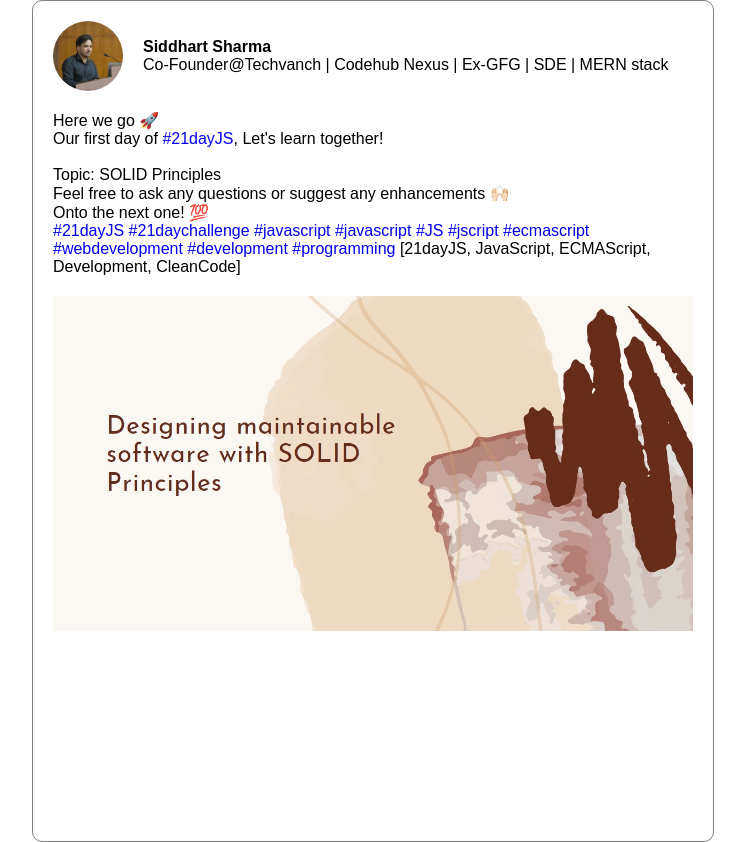
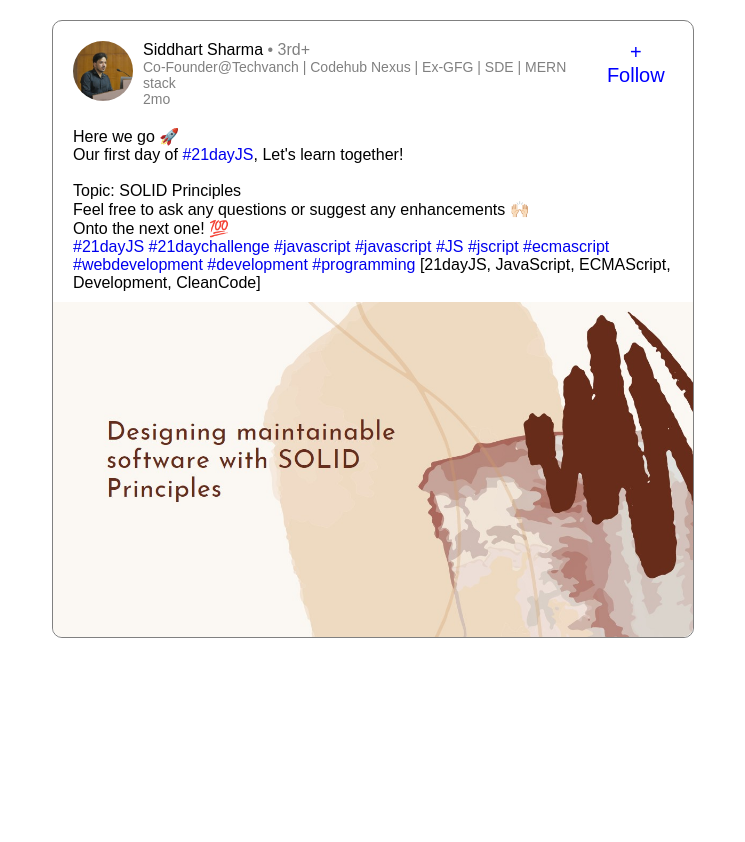
Before and after one commit to Lalitk52221/MERN-Assignment-Test, a plain HTML site: page index.html in a window 1280 px wide. Shown: the whole page, without its empty margins (267-1012 px from the left). After the commit the page ends 800 px from the top, so only its background shows below. Drawn offline with Linux system fonts and the light colour scheme.

Commit message:
changes layout

```diff
--- a/index.html
+++ b/index.html
@@ -1,23 +1,31 @@
 <!DOCTYPE html>
 <html lang="en">
+
 <head>
     <meta charset="UTF-8">
     <meta name="viewport" content="width=device-width, initial-scale=1.0">
     <title>LinkedIn</title>
     <link rel="stylesheet" href="style.css">
 </head>
+
 <body>
     <div class="card">
         <header>
+            <div class="profile">
+            <img src="./Images/Profile.jpeg" alt="" class="profileImg">
+            <div class="profile_details">
+                <p class="profileName">Siddhart Sharma <span class="rank">• 3rd+</span></p>
+                <p class="profile_Dec">Co-Founder@Techvanch | Codehub Nexus | Ex-GFG | SDE | MERN stack</p>
+                <p class="profile_Dec">2mo</p>
+            </div>
+        </div>
+            <button>+ Follow</button>
+        </header>
+        <div class="post">
+            <p class="postContent">
 
-                <img src="./Images/Profile.jpeg" alt="" class="profileImg">
-                <div class="profile">
-                    <p class="profileName">Siddhart Sharma</p>
-                    <p>Co-Founder@Techvanch | Codehub Nexus | Ex-GFG | SDE | MERN stack</p>
-                </div>
 
-        </header>
-        <main>Here we go 🚀<br>
+            Here we go 🚀<br>
             Our first day of <a href="/"> #21dayJS</a>, Let's learn together!<br><br>
 
             Topic: SOLID Principles<br>
@@ -25,13 +33,17 @@ Topic: SOLID Principles<br>
             Feel free to ask any questions or suggest any enhancements 🙌🏻<br>
 
             Onto the next one! 💯<br>
-<p>
-    <a href="/"> #21dayJS #21daychallenge #javascript #javascript #JS #jscript #ecmascript #webdevelopment #development #programming </a>
+
+                <a href="/"> #21dayJS #21daychallenge #javascript #javascript #JS #jscript #ecmascript #webdevelopment
+                    #development #programming </a>
                 [21dayJS, JavaScript, ECMAScript, Development, CleanCode]
+
         </p>
-            </p>
+            </div>
             <img src="./Images/Solid.png" alt="" class="postImg">
-        </main>
+    </div>
+
     </div>
 </body>
+
 </html>
--- a/style.css
+++ b/style.css
@@ -6,33 +6,65 @@
 
 .card {
   width: 50%;
-  height: 100vh;
-  margin: auto;
+  height: auto;
+  margin: 20px auto;
   border: 1px solid gray;
   border-radius: 10px;
-  padding: 20px;
   display: flex;
   flex-direction: column;
-  gap: 20px;
 }
 header {
-  width: 100%;
+  margin: 20px;
+  height: auto;
+  display: flex;
+  justify-content: space-between;
+  align-items: start;
+}
+.profile{
   height: auto;
   display: flex;
   justify-content: start;
-  align-items: center;
-  gap: 20px;
+  align-items: start;
+  gap: 10px;
 }
 header img {
-  width: 70px;
+  width: 60px;
   border-radius: 50%;
 }
 .profileName{
-  font-weight: 600;
+  font-weight: 500;
 }
+
+.profile_Dec{
+  font-size: 14px;
+  color: gray;
+}
+.rank{
+  color: gray;
+  font-weight: 400;
+}
+button{
+  border: none;
+  outline: none;
+  background: white;
+  color: blue;
+  font-size: 20px;
+  cursor: pointer;
+}
+.post{
+  width: 100%;
+}
+.postContent{
+  margin:0 20px;
+}
+
 .postImg {
-  margin-top: 20px;
   width: 100%;
+  height: 100%;
+  object-fit: cover;
+  border-bottom-left-radius: 10px;
+  border-bottom-right-radius: 10px;
+  margin-top: 10px;
 }
 a {
   text-decoration: none;
```
Lines whose indentation alone changed are shown as unchanged.
